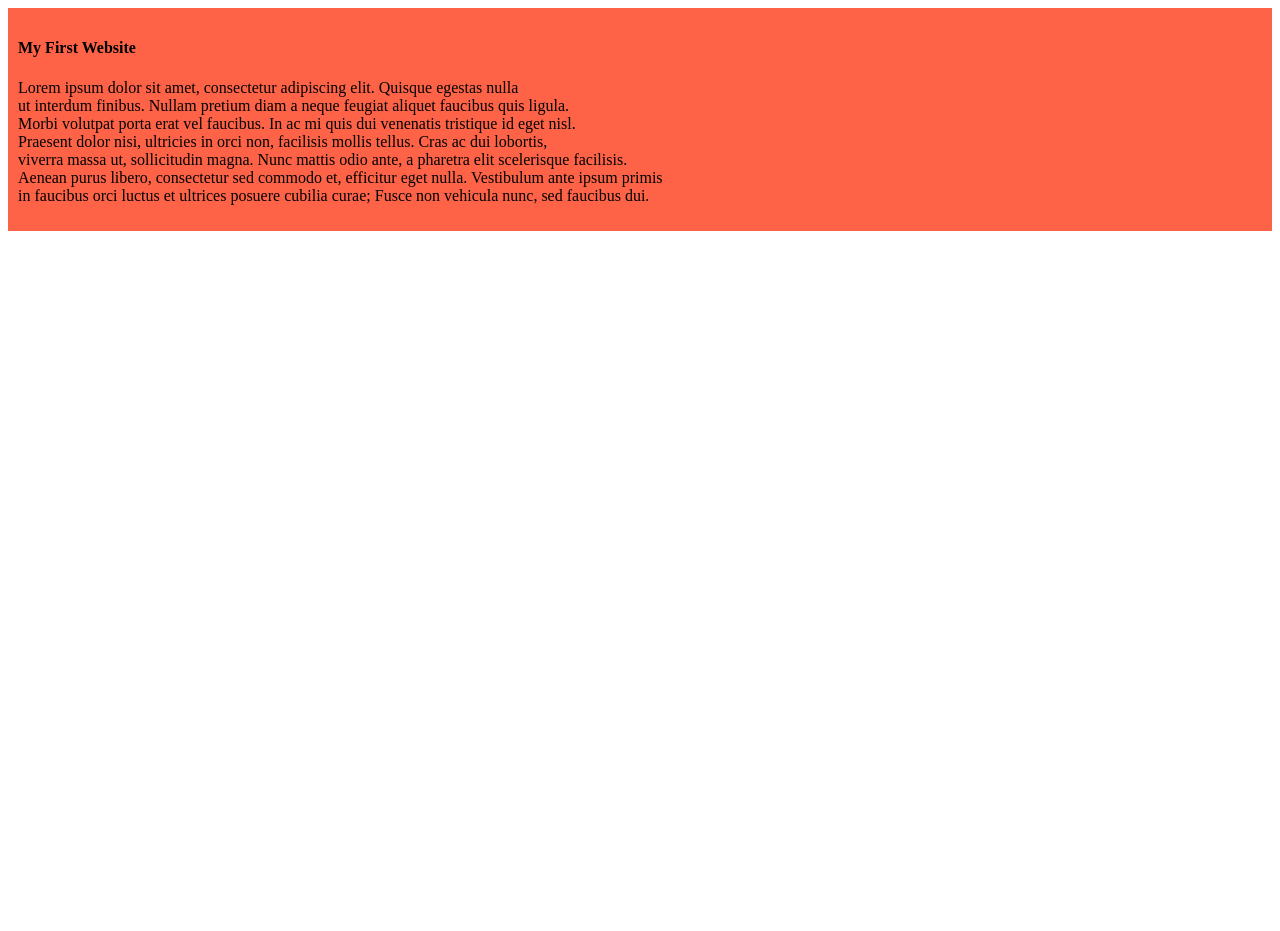
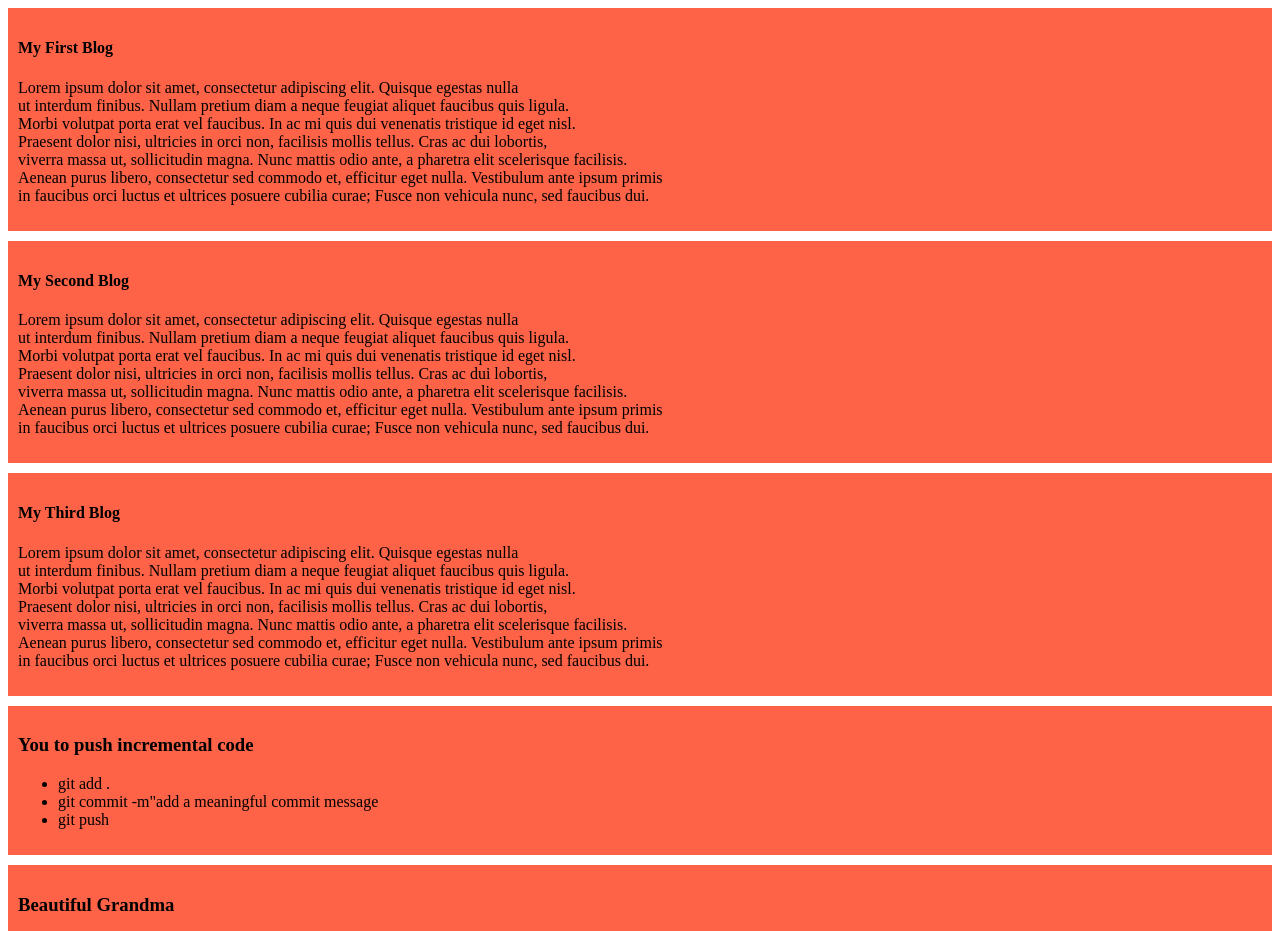
Before and after one commit to SanjidaSnigdha/My-Simple-Website, a plain HTML site: page index.html in a window 1280 px wide. Shown: the top 931 px of the page. Before the commit the page ends 800 px from the top, so only its background shows below. Drawn offline with Linux system fonts and the light colour scheme.

Commit message:
added Beautiful Grandma

```diff
--- a/index.html
+++ b/index.html
@@ -8,7 +8,7 @@
 </head>
 <body>
     <div>
-        <h4>My First Website</h4>
+        <h4>My First Blog</h4>
 
     <p>Lorem ipsum dolor sit amet, consectetur adipiscing elit. Quisque egestas nulla<br>
      ut interdum finibus. Nullam pretium diam a neque feugiat aliquet faucibus quis ligula. <br>
@@ -19,6 +19,43 @@
     in faucibus orci luctus et ultrices posuere cubilia curae; Fusce non vehicula nunc, sed faucibus dui.</p>
 
     </div>
+    <div>
+        <h4>My Second Blog</h4>
+
+    <p>Lorem ipsum dolor sit amet, consectetur adipiscing elit. Quisque egestas nulla<br>
+     ut interdum finibus. Nullam pretium diam a neque feugiat aliquet faucibus quis ligula. <br>
+     Morbi volutpat porta erat vel faucibus. In ac mi quis dui venenatis tristique id eget nisl.<br>
+     Praesent dolor nisi, ultricies in orci non, facilisis mollis tellus. Cras ac dui lobortis, <br>
+     viverra massa ut, sollicitudin magna. Nunc mattis odio ante, a pharetra elit scelerisque facilisis.<br>
+     Aenean purus libero, consectetur sed commodo et, efficitur eget nulla. Vestibulum ante ipsum primis <br>
+    in faucibus orci luctus et ultrices posuere cubilia curae; Fusce non vehicula nunc, sed faucibus dui.</p>
+
+    </div>
+    <div>
+        <h4>My Third Blog</h4>
+
+    <p>Lorem ipsum dolor sit amet, consectetur adipiscing elit. Quisque egestas nulla<br>
+     ut interdum finibus. Nullam pretium diam a neque feugiat aliquet faucibus quis ligula. <br>
+     Morbi volutpat porta erat vel faucibus. In ac mi quis dui venenatis tristique id eget nisl.<br>
+     Praesent dolor nisi, ultricies in orci non, facilisis mollis tellus. Cras ac dui lobortis, <br>
+     viverra massa ut, sollicitudin magna. Nunc mattis odio ante, a pharetra elit scelerisque facilisis.<br>
+     Aenean purus libero, consectetur sed commodo et, efficitur eget nulla. Vestibulum ante ipsum primis <br>
+    in faucibus orci luctus et ultrices posuere cubilia curae; Fusce non vehicula nunc, sed faucibus dui.</p>
+
+    </div>
+    <div>
+        <h3>You to push incremental code</h3>
+        <ul>
+            <li>git add .</li>
+            <li>git commit -m"add a meaningful commit message</li>
+            <li>git push</li>
+        </ul>
+    </div>
+    <div>
+        <h3>Beautiful Grandma</h3>
+        <img src="Image/gettyimages-157314260-612x612.jpg" alt="" srcset="">
+
+    </div>
 
 </body>
 </html>
--- a/styles/blog.css
+++ b/styles/blog.css
@@ -1,4 +1,5 @@
 div{
     background-color: tomato;
     padding: 10px;
+    margin-bottom: 10px;
 }
```
Also changed, not shown: Image/gettyimages-157314260-612x612.jpg (added).
